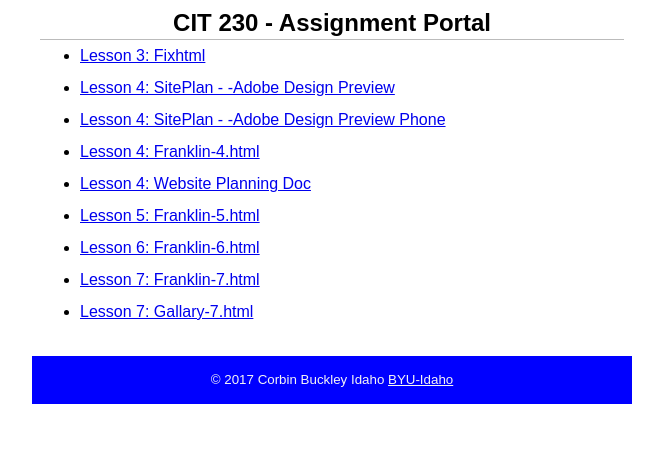
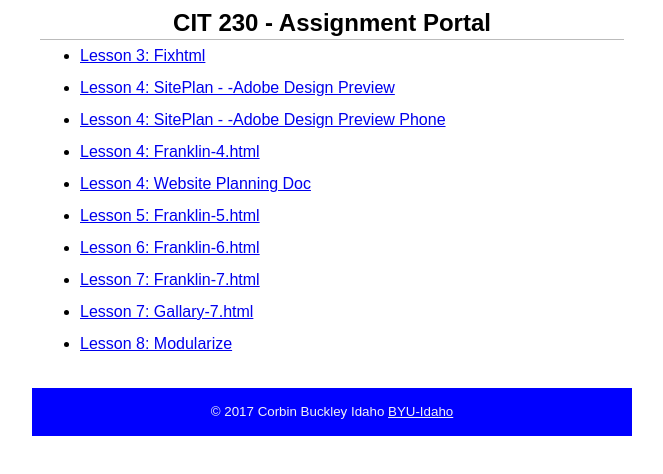
Before and after one commit to corbinbuckley/corbinbuckley.github.io, a plain HTML site: page CS230/index.html in a window 1280 px wide. Shown: the part 200-674 px from the top of the page, without its empty margins (308-971 px from the left). Drawn offline with Linux system fonts and the light colour scheme.

Commit message:
Add lesson 8

```diff
--- a/CS230/index.html
+++ b/CS230/index.html
@@ -33,6 +33,7 @@
             <li><a href="assignments/lesson-6/franklin-6.html">Lesson 6: Franklin-6.html</a></li>
             <li><a href="assignments/lesson-7/franklin-7.html">Lesson 7: Franklin-7.html</a></li>
             <li><a href="assignments/lesson-7/gallery-7.html">Lesson 7: Gallary-7.html</a></li>
+            <li><a href="assignments/lesson-8/franklin-8.html">Lesson 8: Modularize</a></li>
             </ul>
 
         </main>
```
